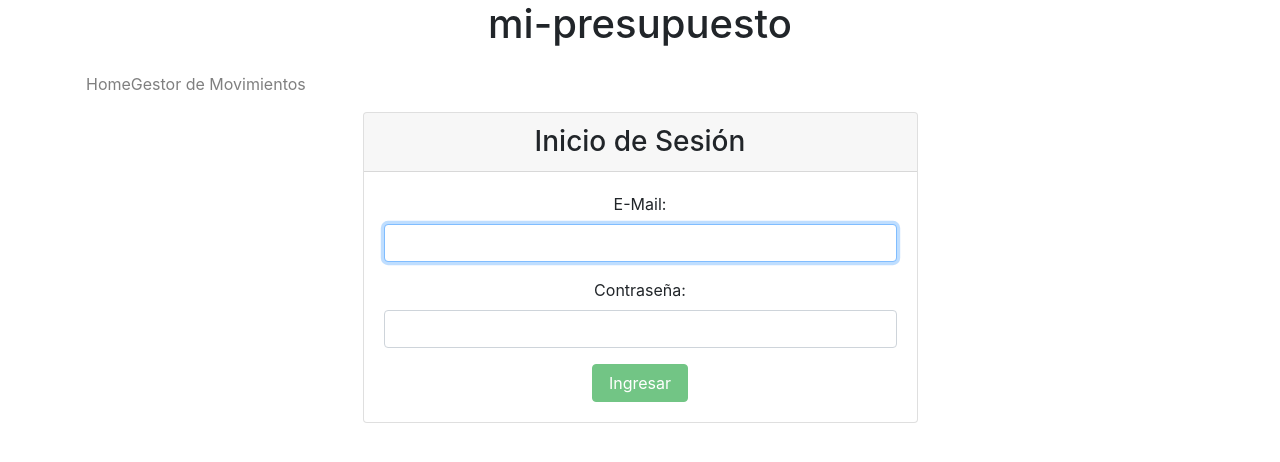
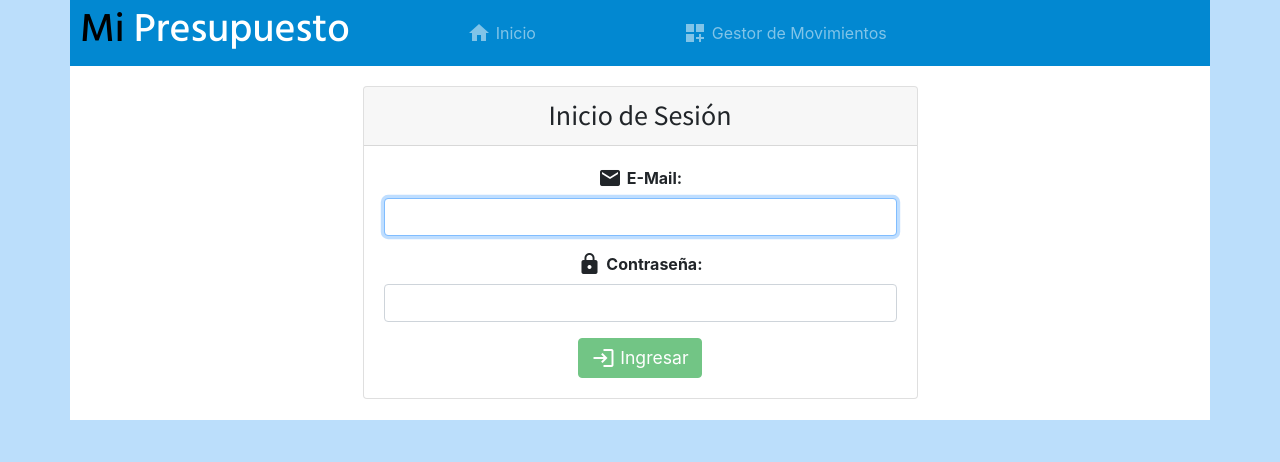
Before and after one commit to JonathanGalvanPerez/mi-presupuesto, an Angular app in the folder mi-presupuesto/: page /login in a window 1280 px wide. Shown: the top 462 px of the page. Built offline with nearby package versions, Linux system fonts and the light colour scheme.

Commit message:
Añado nuevas fuentes, iconos y mejoras responsive

```diff
--- a/mi-presupuesto/src/app/app.component.css
+++ b/mi-presupuesto/src/app/app.component.css
@@ -0,0 +1,40 @@
+.container {
+	background-color: white;
+	padding-bottom: 1px;
+	margin: 0 auto 10px;
+}
+header {
+	background-color: #0288d1;
+}
+.titulo {
+	font-family: 'Hind Siliguri';
+}
+.titulo span {
+	color: black;
+}
+nav {
+	width: 100%;
+	padding: 0;
+}
+.navbar-nav {
+	width: 100%;
+	justify-content: space-around;
+}
+.navbar-brand {
+	margin: 0 10px 0;
+}
+.navbar-toggler {
+	margin-right: 5px;
+}
+.deployed {
+	background-color: #095896;
+}
+li {
+	flex: 1;
+}
+li a {
+	display: flex;
+	justify-content: center;
+	align-items: center;
+	height: 100%;
+}
--- a/mi-presupuesto/src/app/app.component.html
+++ b/mi-presupuesto/src/app/app.component.html
@@ -1,21 +1,25 @@
 <div class="container">
-  <div class="row">
-    <h1 class="titulo mx-auto">
-      {{ title }}
-    </h1>
-    <nav class="navbar navbar-light container-fluid">
-      <ul class="navbar-nav flex-row mr-auto">
+  <header class="row">
+    <nav class="navbar navbar-dark navbar-expand-md">
+      <a class="navbar-brand" href="#">
+        <h1 class="titulo d-none d-sm-block"><span>Mi </span>Presupuesto</h1>
+        <h2 class="titulo d-block d-sm-none"><span>Mi</span>Presupuesto</h2>
+      </a>
+      <button class="navbar-toggler" type="button" (click)="toggleCollapse()"><span class="navbar-toggler-icon"></span></button>
+      <div class="navbar-collapse" [ngClass]="isCollapse? 'collapse': 'deployed'" id="navbarNav">
+        <ul class="navbar-nav flex">
         	<li class="nav-item">
-      		<a class="nav-link" [routerLink]="['home']">Home</a>
+        		<a class="nav-link" [routerLink]="['home']" (click)="toggleCollapse()"><span class="material-icons">home</span>Inicio</a>
         	</li>
       		<li class="nav-item">
-    			<a class="nav-link" [routerLink]="['gestor-movimientos']">Gestor de Movimientos</a>
+      			<a class="nav-link" [routerLink]="['gestor-movimientos']" (click)="toggleCollapse()"><span class="material-icons">dashboard_customize</span>Gestor de Movimientos</a>
       		</li>
           <li class="nav-item">
-          <a class="nav-link" *ngIf="authService.isLoggedIn()" (click)="authService.logOut()" [routerLink]="['login']">Cerrar Sesion</a>
+            <a class="nav-link" *ngIf="authService.isLoggedIn()" (click)="authService.logOut();toggleCollapse()" [routerLink]="['login']"><span class="material-icons">logout</span>Cerrar Sesion</a>
           </li>
         </ul>
+      </div>
     </nav>
-  </div>
+  </header>
   <router-outlet></router-outlet>
 </div>
--- a/mi-presupuesto/src/app/app.component.ts
+++ b/mi-presupuesto/src/app/app.component.ts
@@ -7,6 +7,12 @@ import { AuthService } from './services/auth.service';
   styleUrls: ['./app.component.css']
 })
 export class AppComponent {
-  title = 'mi-presupuesto';
+  isCollapse = true;
+
   constructor(public authService: AuthService) {}
+
+  toggleCollapse() {
+  	if (screen.width < 768)
+	  	this.isCollapse = !this.isCollapse;
+  }
 }
--- a/mi-presupuesto/src/app/components/login/login.component.css
+++ b/mi-presupuesto/src/app/components/login/login.component.css
@@ -1,4 +1,13 @@
+button {
+	display: flex;
+	margin: 0 auto;
+	font-size: 1.1rem;
+}
+label {
+	display: flex;
+	justify-content: center;
+}
 .card {
-	margin: 0 auto;
+	margin: 20px auto;
 	padding: 0;
 }
--- a/mi-presupuesto/src/app/components/login/login.component.html
+++ b/mi-presupuesto/src/app/components/login/login.component.html
@@ -5,7 +5,7 @@
 	<div class="card-body">
 		<form [formGroup]="fg" (ngSubmit)="login()">
 			<div class="form-group">
-				<label for="email">E-Mail: </label>
+				<label for="email"><span class="material-icons">email</span>E-Mail: </label>
 				<input type="email" class="form-control" formControlName="email" autofocus>
 				<div *ngIf="fg.controls['email'].invalid && fg.controls['email'].touched">
 					<div class="alert alert-danger" *ngIf="fg.controls['email'].errors.invalidEmail">El E-mail no está registrado</div>
@@ -13,11 +13,11 @@
 				</div>
 			</div>
 			<div class="form-group">
-				<label for="password">Contraseña: </label>
+				<label for="password"><span class="material-icons">lock</span>Contraseña: </label>
 				<input type="password" class="form-control" formControlName="password">
 				<div class="alert alert-danger" *ngIf="errorLog">Contraseña incorrecta</div>
 			</div>
-			<button type="submit" class="btn btn-success" [disabled]="fg.invalid"><span class="material-icons float-left mr-2"></span>Ingresar</button>
+			<button type="submit" class="btn btn-success" [disabled]="fg.invalid"><span class="material-icons">login</span>Ingresar</button>
 		</form>
 	</div>
 </div>
--- a/mi-presupuesto/src/app/components/movements-manager/movements-manager.component.css
+++ b/mi-presupuesto/src/app/components/movements-manager/movements-manager.component.css
@@ -0,0 +1,13 @@
+.selector {
+	display: flex;
+	align-items: center;
+	justify-content: space-between;
+	padding: 0;
+}
+button {
+	display: flex;
+	margin: 0 auto;
+	padding: 10px;
+	font-size: 18px;
+	font-weight: bold;
+}
--- a/mi-presupuesto/src/app/components/movements-manager/movements-manager.component.html
+++ b/mi-presupuesto/src/app/components/movements-manager/movements-manager.component.html
@@ -1,17 +1,26 @@
 <div>
-	<h2>Historial de Movimientos</h2>
-	<select class="form-control" [(ngModel)]="typeSelected" (ngModelChange)="typeSelection()">
+	<h2 class="my-3">Gestor de Movimientos</h2>
+	<div class="row row-cols-1 row-cols-md-2 m-1">
+		<button class="btn btn-success mb-3 col-12 col-md-8" (click)="add()">
+			<span class="material-icons">add_circle_outline</span>Nueva transferencia
+		</button>
+		<div class="col selector p-md-2">
+			<label class="mr-2">Tipo: </label>
+			<select class="form-control col-8 col-md" [(ngModel)]="typeSelected" (ngModelChange)="typeSelection()">
 				<option value="">Todos</option>
 				<option value="Ingreso">Ingreso</option>
 				<option value="Egreso">Egreso</option>
 			</select>
-	<select class="form-control" [(ngModel)]="categorySelected" (ngModelChange)="categorySelection()">
+		</div>
+		<div class="col selector p-md-2">
+			<label class="mr-2">Categoria: </label>
+			<select class="form-control col-8 col-md" [(ngModel)]="categorySelected" (ngModelChange)="categorySelection()">
 				<option value="0">Todos</option>
 				<option *ngFor="let category of categories | keyvalue" [ngValue]="category.key">{{ category.value }}</option>
 			</select>
-	<h2>{{categorySelected}}</h2>
-	<a class="btn btn-success" (click)="add()">Nueva transferencia</a>
-	<ul>
+		</div>
+	</div>
+	<ul class="my-1">
 		<li *ngFor="let m of movements">
 			<app-movement
 				[mount] = 'm.mount'
--- a/mi-presupuesto/src/app/components/movements-manager/movements-manager.component.ts
+++ b/mi-presupuesto/src/app/components/movements-manager/movements-manager.component.ts
@@ -28,8 +28,6 @@ export class MovementsManagerComponent implements OnInit {
   }
 
   typeSelection() {
-  	console.log("Se actualizo las categorias. Type:");
-  	console.log(this.typeSelected);
   	this.categorySelected = 0;
   	if(this.typeSelected == "") {
   		this.movements = this.movementsApiClient.getAllMovements();
--- a/mi-presupuesto/src/styles.css
+++ b/mi-presupuesto/src/styles.css
@@ -1,8 +1,14 @@
 /* You can add global styles to this file, and also import other style files */
 @import '~bootstrap/dist/css/bootstrap.css';
+@import url('https://fonts.googleapis.com/css2?family=Hind+Siliguri:wght@500&family=Source+Sans+Pro&family=Roboto&display=swap');
+@import url("https://fonts.googleapis.com/icon?family=Material+Icons");
 
 body {
+	background-color: #bbdefb;
 	text-align: center;
+}
+h2, h3, h4 {
+	font-family: 'Source Sans Pro', sans-serif;
 }
 li {
 	list-style: none;
@@ -10,3 +16,14 @@ li {
 ul {
 	padding: 0;
 }
+label {
+	font-weight: bold;
+}
+.material-icons {
+	margin-right: 0.3rem;
+}
+button {
+	display: flex;
+	justify-content: center;
+	align-items: center;
+}
```
Lines whose indentation alone changed are shown as unchanged.
